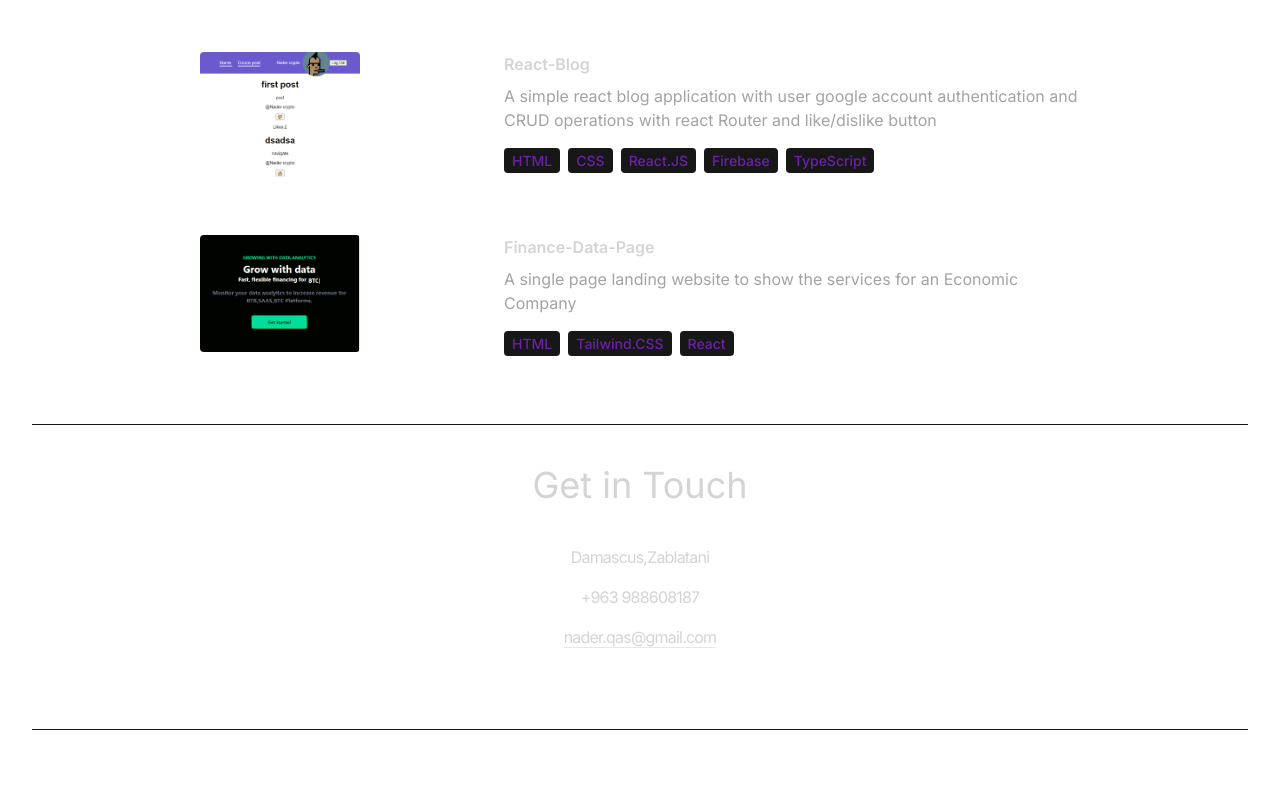
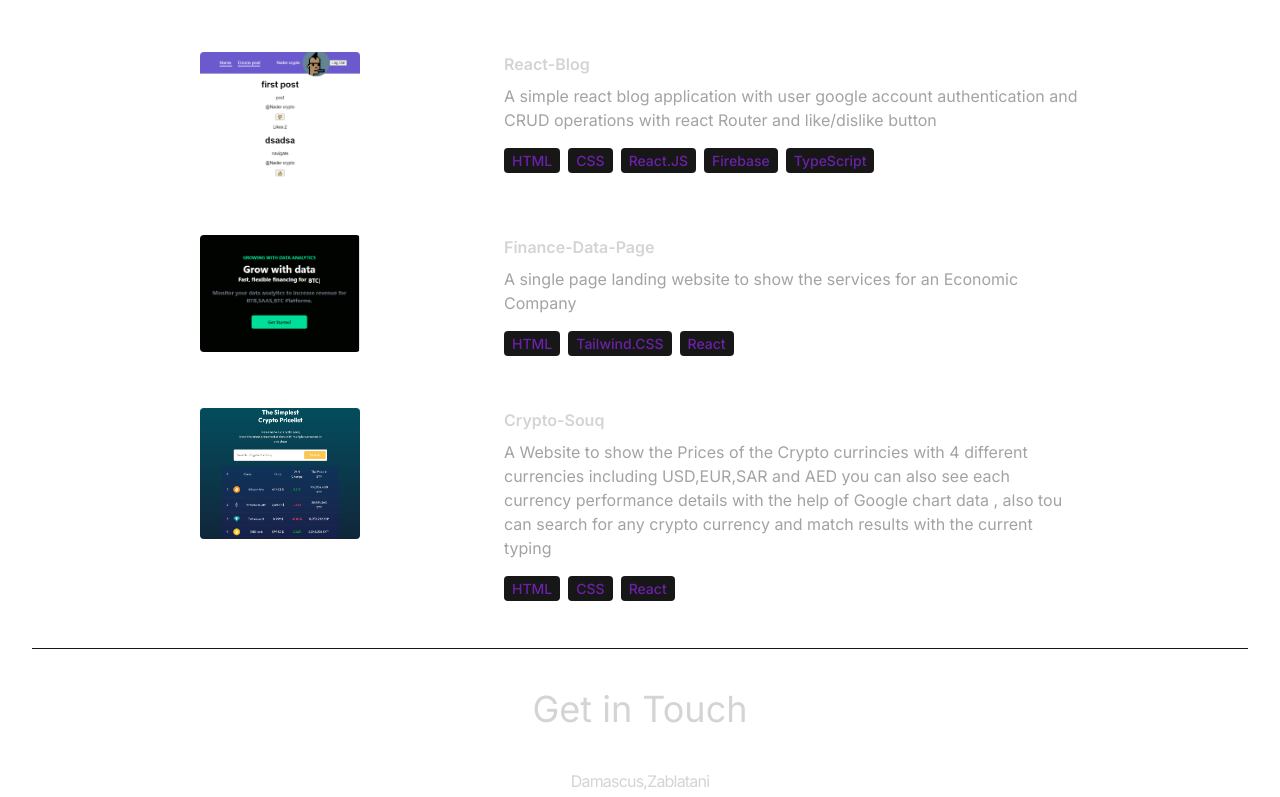
Before and after one commit to NaderQast/portfolio, a React (Vite) app: page / in a window 1280 px wide. Shown: the part 2426-3223 px from the top of the page. Before the commit the page ends 3156 px from the top, so only its background shows below. Built offline with nearby package versions, Linux system fonts and the light colour scheme.

Commit message:
new project added

```diff
--- a/src/constants/index.js
+++ b/src/constants/index.js
@@ -5,6 +5,7 @@ import project4 from "../assets/projects/project-4.jpg";
 import project5 from "../assets/projects/P1.png";
 import project6 from "../assets/projects/p3.png";
 import project7 from "../assets/projects/p2.png";
+import project8 from "../assets/projects/p4.png";
 
 export const HERO_CONTENT = `I am Nader a motivated Engineer passionate for tech ,seeking for imporving my skills , particularly in WEB development . I enjoy learning and working with others , and I am excited to see where my skills and passion for building will take me in future. `;
 ;
@@ -57,6 +58,14 @@ export const PROJECTS = [
     technologies: ["HTML", "Tailwind.CSS", "React",],
     link:"https://finance-data-react.vercel.app/"
   },
+  {
+    title: "Crypto-Souq",
+    image: project8,
+    description:
+      "A Website to show the Prices of the Crypto currincies with 4 different currencies including USD,EUR,SAR and AED you can also see each currency performance details with the help of Google chart data , also tou can search for any crypto currency and match results with the current typing ",
+    technologies: ["HTML", "CSS", "React",],
+    link:"https://crypto-souq.vercel.app/"
+  },
 
 ];
 
```
Also changed, not shown: src/assets/projects/p4.png (added).
